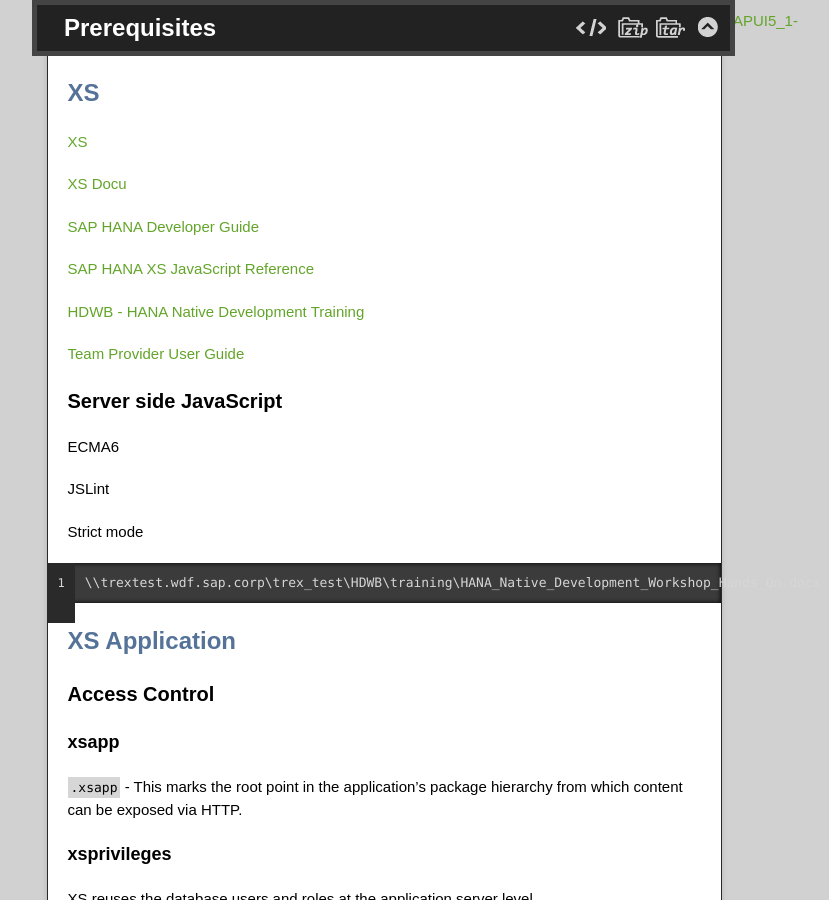
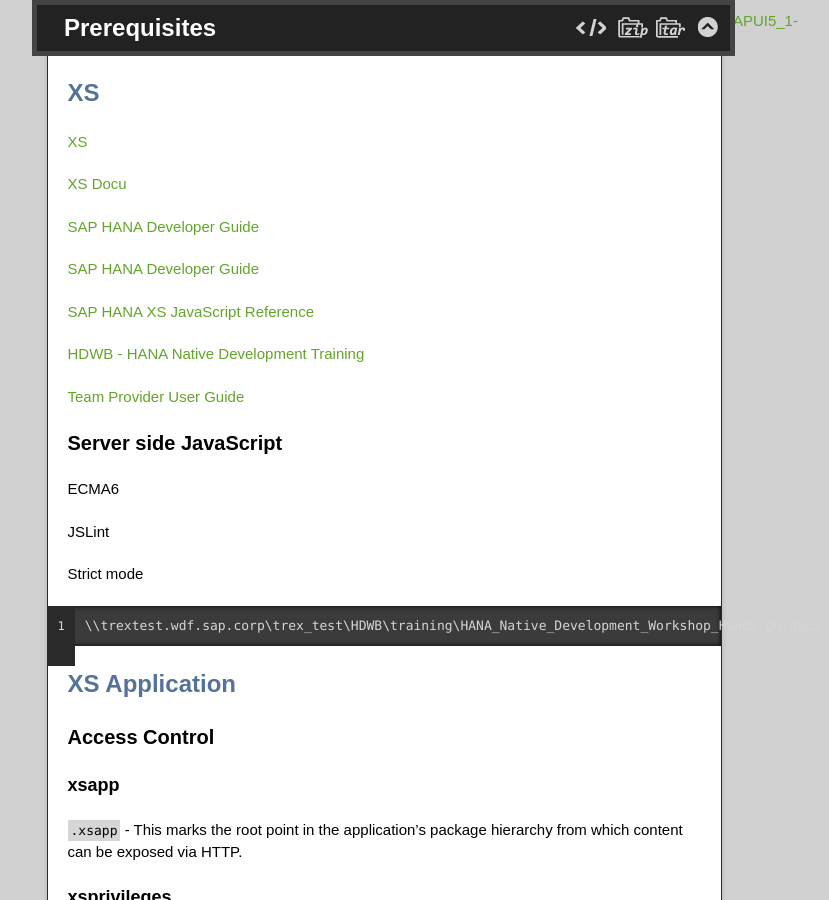
Before and after one commit to rogerxu/rogerxu.github.io, a Jekyll site: the page built from _posts/2013-05-15-xsengine.md, in a window 1280 px wide and 900 px high, scrolled down 1351 px. Shown: the whole window, without its empty margins (256-1085 px from the left). Built offline with Jekyll 4.4.1, drawn with Linux system fonts in a browser that asks for light colours; nearby versions of some CDN libraries.

Commit message:
Add HANA documentation link.

```diff
--- a/_posts/2013-05-15-xsengine.md
+++ b/_posts/2013-05-15-xsengine.md
@@ -53,11 +53,15 @@
 
 [SAP HANA Developer Guide](http://hanaxscons.wdf.sap.corp:8015/sap/hana/xs/docs/dev_guide/default.html)
 
+[SAP HANA Developer Guide](http://help.sap.com/hana_appliance#section5)
+
 [SAP HANA XS JavaScript Reference](http://help.sap.com/hana/jsapi/index.html)
 
 [HDWB - HANA Native Development Training](https://wiki.wdf.sap.corp/wiki/display/ngdb/HDWB+-+HANA+Native+Development+Training)
 
 [Team Provider User Guide](https://wiki.wdf.sap.corp/wiki/display/HanaTP/Team+Provider+User+Guide)
+
+
 
 ### Server side JavaScript
 
```
